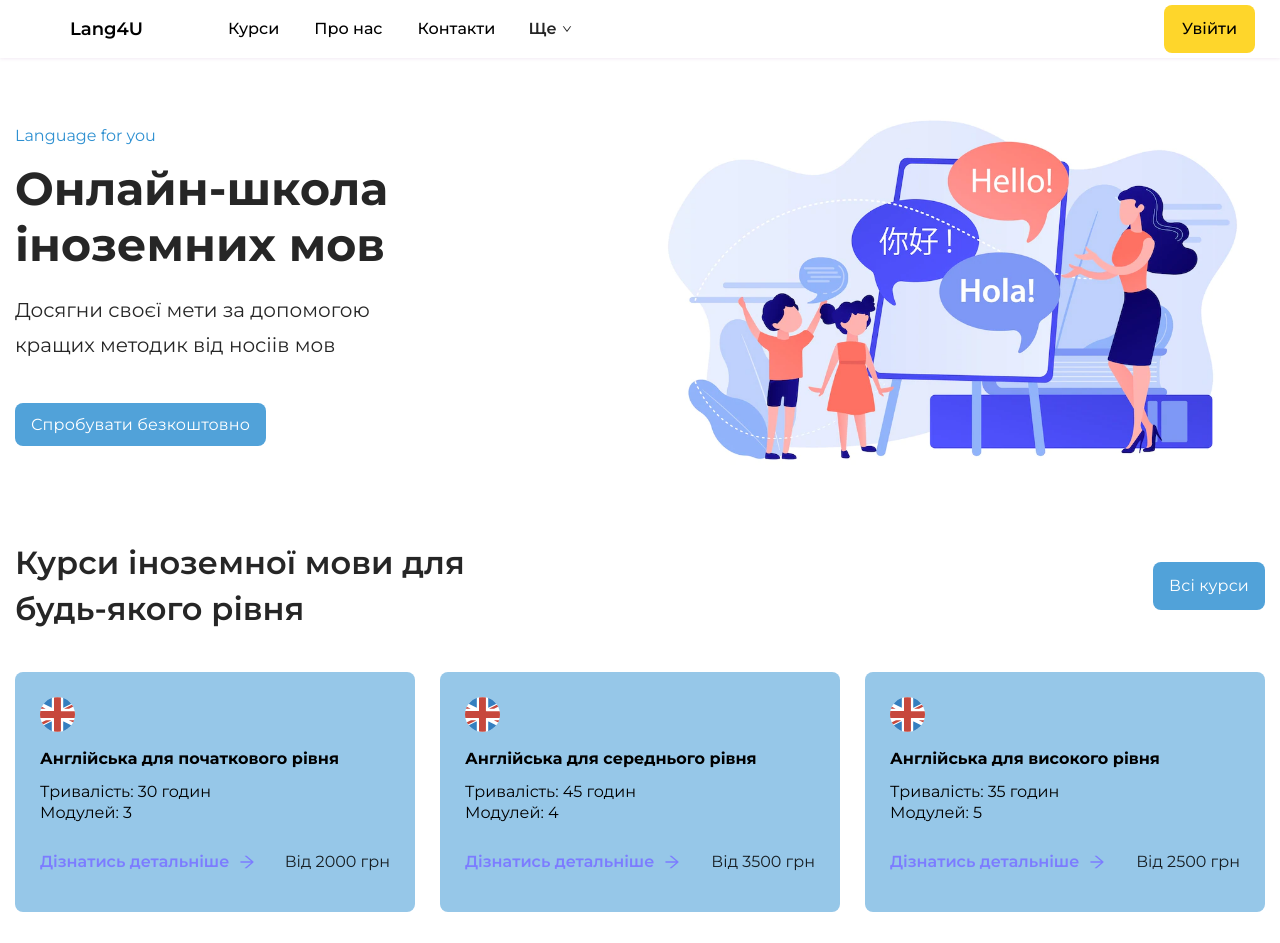
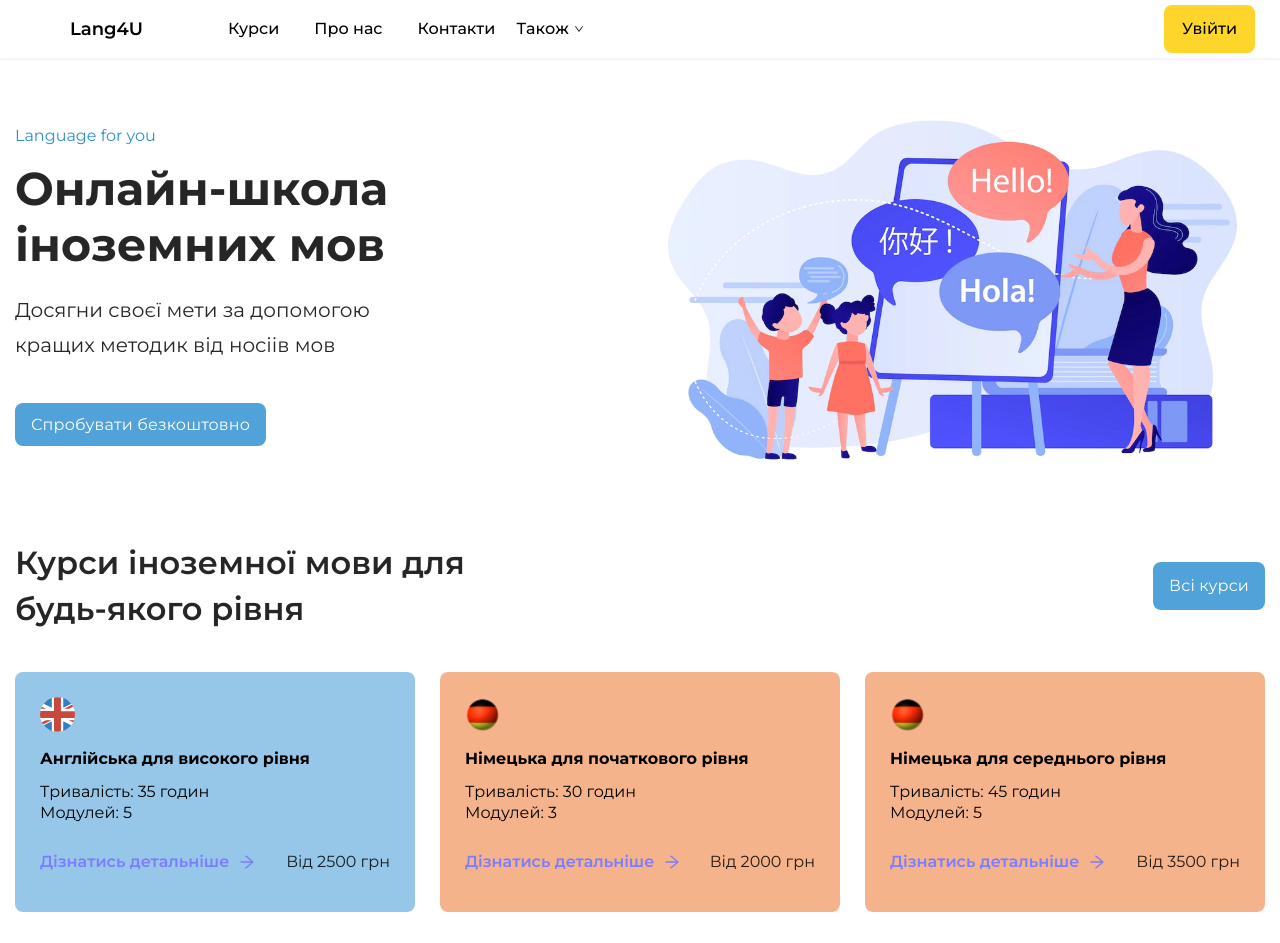
Before and after one commit to DmitryMass/Lang4U_Project, a React (Create React App) app: page / in a window 1280 px wide. Shown: the top 943 px of the page. Built offline with nearby package versions, Linux system fonts and the light colour scheme.

Commit message:
change swiper and additional btn

```diff
--- a/src/Components/DropDowns/Header-DD/header-dd.module.scss
+++ b/src/Components/DropDowns/Header-DD/header-dd.module.scss
@@ -34,3 +34,12 @@
     width: 100%;
   }
 }
+
+.dropdown__title {
+  font-size: 14px;
+  color: #000000;
+}
+.dropdown__burger {
+  @include text(16px, 24px, 500);
+  color: #000000;
+}
--- a/src/Components/DropDowns/Header-DD/header-dd.tsx
+++ b/src/Components/DropDowns/Header-DD/header-dd.tsx
@@ -5,23 +5,19 @@ import { ROUTES } from '../../Constants/Routes/routes';
 import { DownOutlined } from '@ant-design/icons';
 
 import styles from './header-dd.module.scss';
-import useModal from '../../hooks/modal';
-import { useDispatch } from 'react-redux';
 
-const HeaderDD: FC = () => {
-  const dispatch = useDispatch();
-  const { handleCancel } = useModal();
+interface IHeaderDD {
+  type: boolean;
+}
+
+const HeaderDD: FC<IHeaderDD> = ({ type }) => {
   const menu = (
     <Menu
       items={[
         {
           key: '1',
           label: (
-            <Link
-              to={ROUTES.FAQ}
-              onClick={() => dispatch(handleCancel())}
-              className={styles.dropdown__link}
-            >
+            <Link to={ROUTES.FAQ} className={styles.dropdown__link}>
               FAQ
             </Link>
           ),
@@ -29,11 +25,7 @@ const HeaderDD: FC = () => {
         {
           key: '2',
           label: (
-            <Link
-              to={ROUTES.PAYMENT}
-              onClick={() => dispatch(handleCancel())}
-              className={styles.dropdown__link}
-            >
+            <Link to={ROUTES.PAYMENT} className={styles.dropdown__link}>
               Умови оплати
             </Link>
           ),
@@ -41,11 +33,7 @@ const HeaderDD: FC = () => {
         {
           key: '3',
           label: (
-            <Link
-              to={ROUTES.SUPPORT}
-              onClick={() => dispatch(handleCancel())}
-              className={styles.dropdown__link}
-            >
+            <Link to={ROUTES.SUPPORT} className={styles.dropdown__link}>
               Підтримка
             </Link>
           ),
@@ -55,12 +43,16 @@ const HeaderDD: FC = () => {
   );
 
   return (
-    <Dropdown overlay={menu} placement={'bottomLeft'}>
+    <Dropdown overlay={menu} placement={'bottomLeft'} trigger={['click']}>
       <div
         className={styles.dropdown__header}
         onClick={(e) => e.preventDefault()}
       >
-        <Space>Ще</Space>
+        <Space
+          className={type ? styles.dropdown__burger : styles.dropdown__title}
+        >
+          Також
+        </Space>
         <DownOutlined />
       </div>
     </Dropdown>
--- a/src/Components/Header/Burger/Burger.tsx
+++ b/src/Components/Header/Burger/Burger.tsx
@@ -1,10 +1,9 @@
-import React from 'react';
+import React, { FC } from 'react';
 import { MenuUnfoldOutlined } from '@ant-design/icons';
 import { Modal } from 'antd';
 import { headerLinks } from '../../Constants/Header-Nav/header-links';
 import { ROUTES } from '../../Constants/Routes/routes';
 import Button from '../../Button/Button';
-import HeaderDD from '../../DropDowns/Header-DD/header-dd';
 import Nav from '../../Navigation/Nav';
 import HeaderNavItem from '../Header-Nav/HeaderNavItem';
 
@@ -15,7 +14,7 @@ import useLogout from '../../hooks/useLogout';
 import useModal from '../../hooks/modal';
 import { useDispatch } from 'react-redux';
 
-const Burger = () => {
+const Burger: FC = () => {
   const dispatch = useDispatch();
   const { handleCancel, isModalOpen, showModal } = useModal();
   const { user } = useTypedSelector((state) => state.userToken);
@@ -33,7 +32,6 @@ const Burger = () => {
         open={isModalOpen}
       >
         <div className={styles.burger__menu}>
-          <HeaderDD />
           <Nav
             modificator={styles.burger__nav}
             items={headerLinks}
@@ -50,7 +48,10 @@ const Burger = () => {
               children={'Вийти'}
               modificator={'burger__login'}
               route={ROUTES.HOME}
-              handleClick={handleLogout}
+              handleClick={() => {
+                handleLogout();
+                dispatch(handleCancel());
+              }}
             />
           ) : (
             <Button
--- a/src/Components/Header/Header.tsx
+++ b/src/Components/Header/Header.tsx
@@ -30,10 +30,13 @@ const Header: FC = () => {
                 <HeaderNavItem elem={item} key={item.link} />
               )}
             />
-            <HeaderDD />
+            <HeaderDD type={true} />
           </div>
         </nav>
-        <Burger />
+        <div className={styles.header__dd}>
+          <HeaderDD type={false} />
+          <Burger />
+        </div>
         {user ? (
           <Button
             children={'Вийти'}
--- a/src/Components/Header/header.module.scss
+++ b/src/Components/Header/header.module.scss
@@ -14,6 +14,13 @@
 .header__navigation {
   @include flex-container(center, center, nowrap);
   gap: 70px;
+
+  @media screen and (max-width: 768px) {
+    gap: 30px;
+  }
+  @media screen and (max-width: 576px) {
+    gap: 15px;
+  }
 }
 .header__container {
   box-shadow: 0px 0px 4px rgba(120, 37, 141, 0.15);
@@ -24,3 +31,11 @@
   @include flex-container(center, center, nowrap);
   gap: 5px;
 }
+
+.header__dd {
+  display: none;
+  @media screen and (max-width: 768px) {
+    @include flex-container(center, center, nowrap);
+    gap: 10px;
+  }
+}
--- a/src/Components/Swiper/CourseSwiper/CourseSwiper.tsx
+++ b/src/Components/Swiper/CourseSwiper/CourseSwiper.tsx
@@ -1,6 +1,6 @@
 import React, { memo } from 'react';
 import { Swiper, SwiperSlide } from 'swiper/react';
-import { FreeMode, Pagination } from 'swiper';
+import { FreeMode, Autoplay } from 'swiper';
 
 import { coursesList } from '../../Constants/Courses/courses';
 import CourseSwiperItem from './CourseSwiperItem/CourseSwiperItem';
@@ -23,7 +23,12 @@ const CourseSwiper = () => {
         />
       </div>
       <Swiper
+        loop={true}
         grabCursor={true}
+        autoplay={{
+          delay: 2000,
+          disableOnInteraction: false,
+        }}
         breakpoints={{
           0: {
             slidesPerView: 1,
@@ -40,10 +45,7 @@ const CourseSwiper = () => {
         }}
         spaceBetween={60}
         freeMode={true}
-        pagination={{
-          clickable: true,
-        }}
-        modules={[FreeMode, Pagination]}
+        modules={[FreeMode, Autoplay]}
         className='mySwiper'
       >
         {coursesList.map((elem) => (
```
